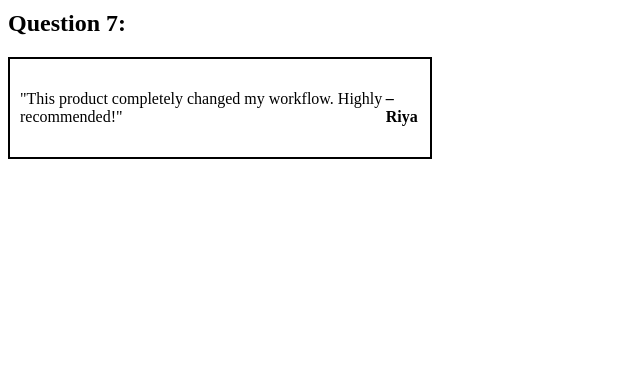
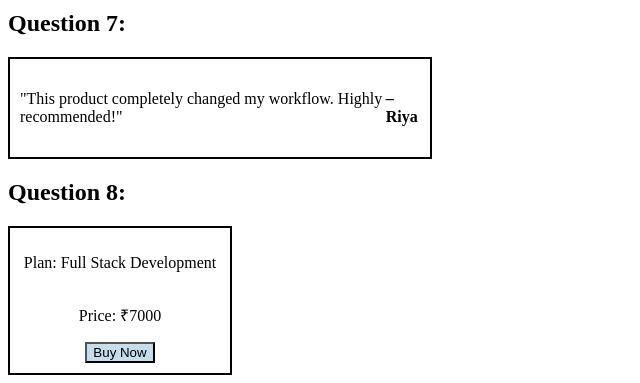
Before and after one commit to arushabind2005-star/Flexbox, a website: page index.html in a window 1280 px wide. Shown: the part 2058-2441 px from the top of the page, without its empty margins (0-640 px from the left). Before the commit the page ends 2225 px from the top, so only its background shows below. Drawn offline with Linux system fonts and the light colour scheme.

Commit message:
Added pricing card

```diff
--- a/index.html
+++ b/index.html
@@ -64,6 +64,13 @@
       <h4 class="user">– Riya</h4>
      </div>
 
+     <h2>Question 8:</h2>
+     <div class="pricing_card">
+      <p>Plan: Full Stack Development</p>
+      <p class="button">Price: ₹7000</p>
+      <button>Buy Now</button>
+     </div>
+
     </main>
   </body>
 </html>
--- a/styles.css
+++ b/styles.css
@@ -94,3 +94,17 @@
 .testimonial_card user{
     align-self: self-end;
 }
+/* Q8 */
+.pricing_card{
+    width: 200px;
+    border: 2px solid black;
+    display: flex;
+    flex-direction: column;
+    align-items: center;
+    padding: 10px
+
+}
+.pricing_card button{
+    cursor: pointer;
+    background-color: rgb(197, 221, 236);
+}
```
